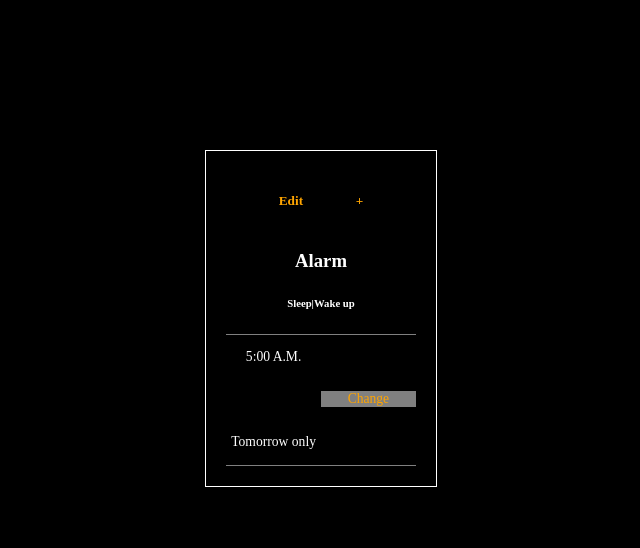
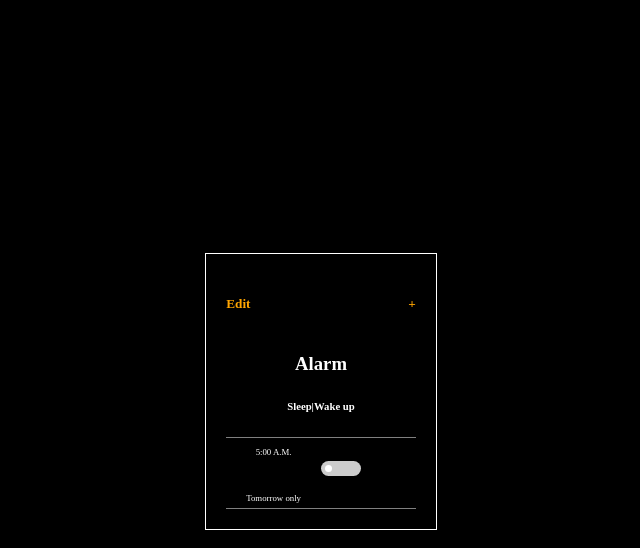
Before and after one commit to Mattteo1220/Alarm-JS, a plain HTML site: page index.html in a window 1280 px wide. Shown: the whole page, without its empty margins (319-959 px from the left). Drawn offline with Linux system fonts and the light colour scheme.

Commit message:
Add some more styling

```diff
--- a/index.html
+++ b/index.html
@@ -9,11 +9,12 @@
     </head>
 
     <body>
-        <main>
+        <main class="clock-flex-container">
+            <section id="alarms" class="clock-flex-item">
                 <header>
                     <nav class="flex-container">
-                    <h5 class="flex-item colored">Edit</h5>
-                    <h5 class="flex-item colored">+</h5>
+                        <h5 class="flex-item colored" id="edit">Edit</h5>
+                        <h5 class="flex-item colored" id="add">+</h5>
                     </nav>
                 </header>
                 <h3>Alarm</h3>
@@ -21,8 +22,23 @@
                 <section class="grid-container" id="main-alarm">
                     <p class="grid-item">5:00 A.M.</p>
                     <p class="grid-item">Tomorrow only</p>
-                <p id="change" class="colored grid-item">Change</p>
+                    <label class="switch grid-item">
+                        <input type="checkbox" class="setter">
+                        <span class="slider round"></span>
+                    </label>
                 </section>
+
+                <section id="other" hidden>
+
+                </section>
+            </section>
+
+            <section class="clock-flex-item" id="add-alarm" hidden>
+                <label name="time">
+                    <input type="number" for="time" id="time-input">
+                </label>
+            </section>
+
         </main>
     </body>
 </html>
--- a/index.js
+++ b/index.js
@@ -0,0 +1,20 @@
+let add = document.getElementById("add");
+let edit = document.getElementById("edit");
+let setters = Array.from(document.getElementsByClassName("setter"));
+let other = document.getElementById("other");
+let addAlarm = document.getElementById("add-alarm");
+
+function createAlarm(time, isEnabled){
+    let otherHeader = document.getElementById("other-header");
+
+     if(otherHeader == null){
+         other.innerHTML += "<h6 id='other-header'>Other</h6>";
+      }
+
+
+}
+
+
+add.addEventListener("click", () => {
+    addAlarm.removeAttribute("hidden");
+});
--- a/main.css
+++ b/main.css
@@ -7,7 +7,7 @@ body{
 main{
     width: 15%;
     height: auto;
-    margin: 150px auto;
+    margin: 20% auto;
     border: 1px solid white;
     text-align: center;
     padding: 20px;
@@ -15,7 +15,7 @@ main{
 
 .flex-container{
     display:flex;
-    justify-content: space-evenly;
+    justify-content: space-between;
 }
 
 .grid-container{
@@ -60,7 +60,68 @@ main{
 #main-alarm{
     border-top: 1px solid gray;
     border-bottom: 1px solid gray;
-    font-size: 85%;
+    font-size: 55%;
     height: auto;
     width: auto;
 }
+
+.switch {
+    position: relative;
+    display: inline-block;
+    width: 40px;
+    height: 15px;
+}
+
+.switch input{
+    opacity: 0;
+    height: 0;
+    width: 0;
+}
+
+.slider {
+    position: absolute;
+    cursor: pointer;
+    top: 0;
+    left: 0;
+    right: 0;
+    bottom: 0;
+    background-color: #ccc;
+    -webkit-transition: .4s;
+    transition: .4s;
+  }
+
+  .slider:before {
+    position: absolute;
+    content: "";
+    height: 7px;
+    width: 7px;
+    left: 4px;
+    bottom: 4px;
+    background-color: white;
+    -webkit-transition: .4s;
+    transition: .4s;
+  }
+
+
+input:focus + .slider {
+    box-shadow: 0 0 1px #21f321;
+  }
+
+  input:checked + .slider:before {
+    -webkit-transform: translateX(26px);
+    -ms-transform: translateX(26px);
+    transform: translateX(26px);
+  }
+
+  /* Rounded sliders */
+  .slider.round {
+    border-radius: 34px;
+  }
+
+  .slider.round:before {
+    border-radius: 50%;
+  }
+
+  input:checked + .slider {
+    background-color: #21f321;
+  }
```
Lines whose indentation alone changed are shown as unchanged.
